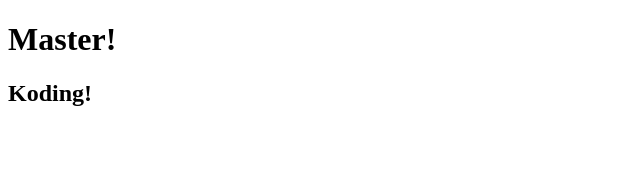
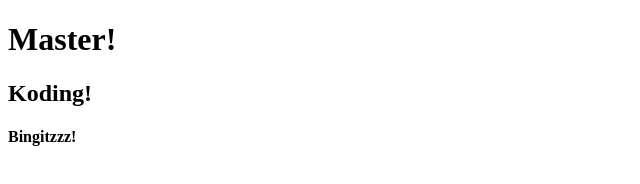
Before and after one commit to Kursdemy/Belajar_GIt, a plain HTML site: page index.html in a window 1280 px wide. Shown: the full height of the page, 0-640 px from the left. Drawn offline with Linux system fonts and the light colour scheme.

Commit message:
tambahan h4

```diff
--- a/index.html
+++ b/index.html
@@ -6,5 +6,6 @@
     <body>
         <h1>Master!</h1>
         <h2>Koding!</h2>
+        <h4>Bingitzzz!</h4>
     </body>
 </html>
```
